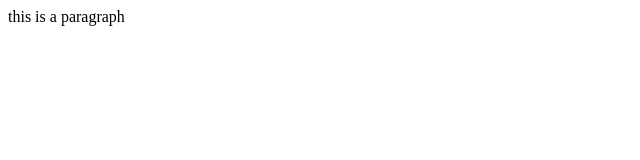
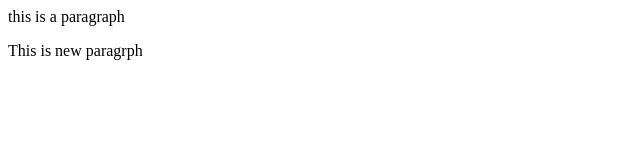
Before and after one commit to student-kuk/Localrrepo, a plain HTML site: page localrepo/index.html in a window 1280 px wide. Shown: the whole page, without its empty margins (0-640 px from the left). Drawn offline with Linux system fonts and the light colour scheme.

Commit message:
addd paragraph

```diff
--- a/localrepo/index.html
+++ b/localrepo/index.html
@@ -1 +1,2 @@
 <p>this is a paragraph</p>
+<p>This is  new paragrph</p>
```
